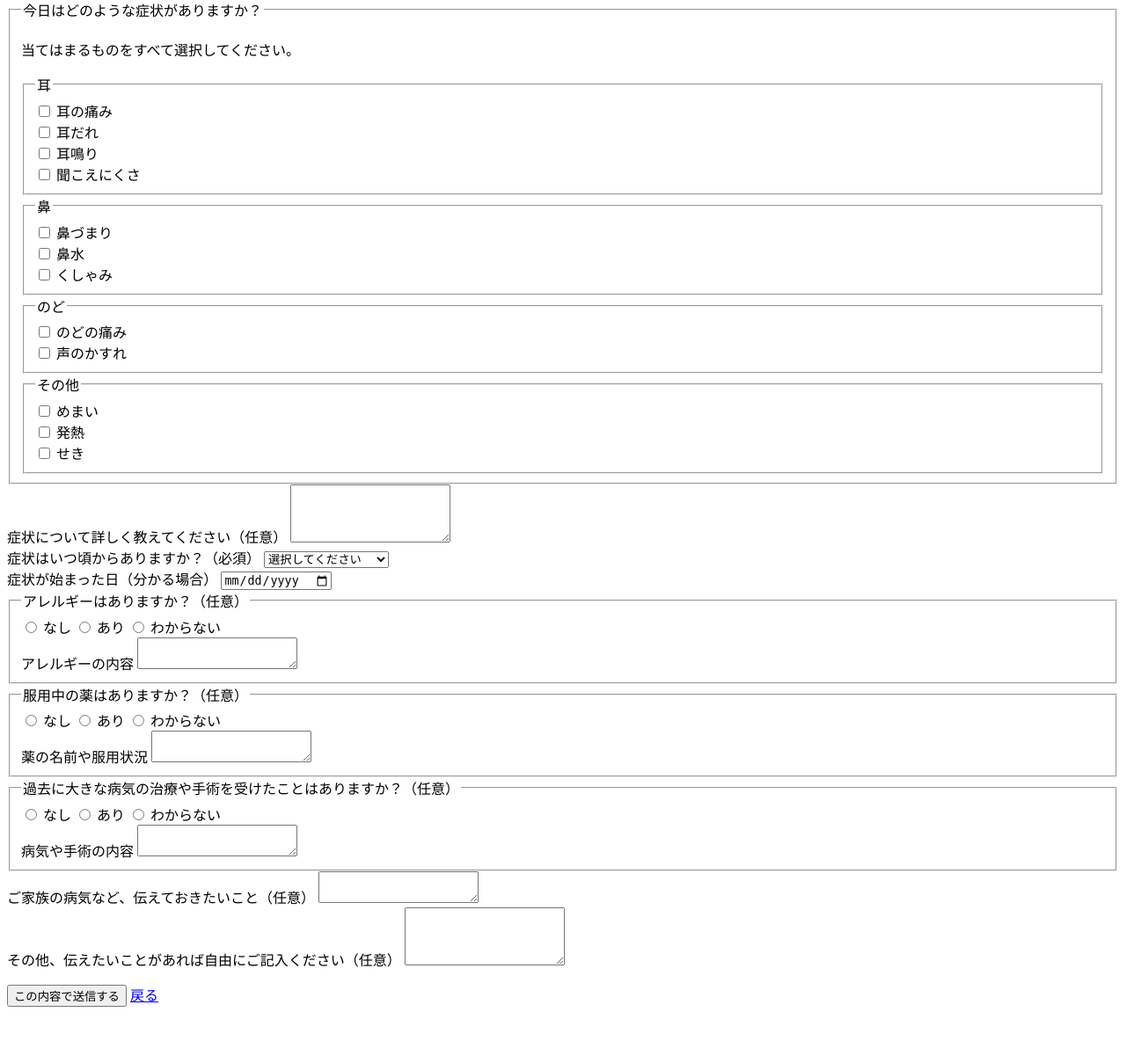
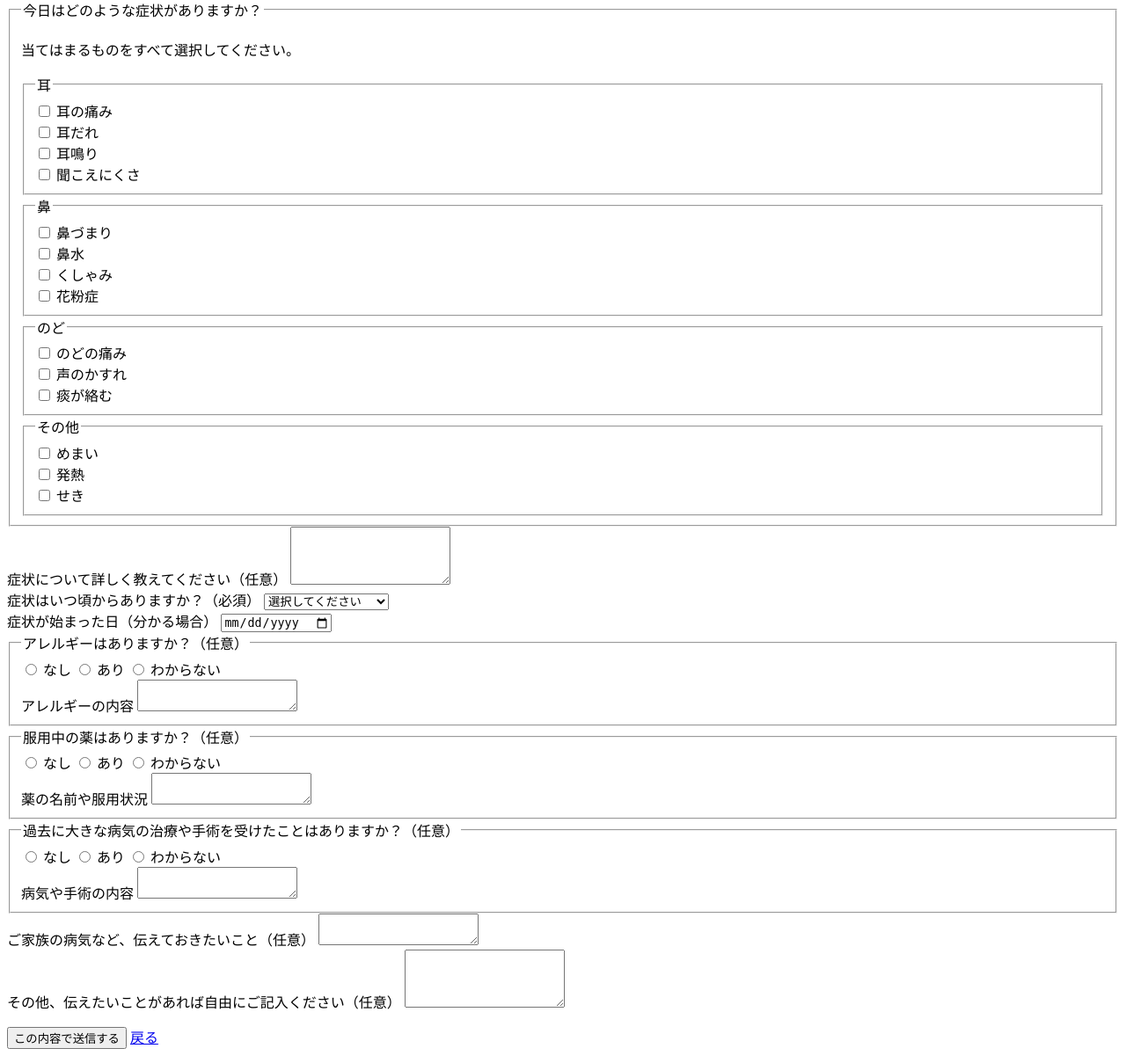
Before and after one commit to P2A-HEIN/P2A_medITrail, a Spring Boot app: page /patient/questionnaireInput?patId=1 in a window 1280 px wide. Shown: the part 170-1379 px from the top of the page at 88% size. Before the commit the page ends 1315 px from the top, so only its background shows below. Run offline with Spring Boot 4, Linux system fonts and the light colour scheme.

Commit message:
デモンストレーション動画取れる

```diff
--- a/team_project/P2A_medITrail/src/main/resources/templates/patient/questionnaireInput.html
+++ b/team_project/P2A_medITrail/src/main/resources/templates/patient/questionnaireInput.html
@@ -59,6 +59,10 @@
 						<input type="checkbox" id="symptom-sneezing" name="symptoms" value="くしゃみ">
 						<label for="symptom-sneezing">くしゃみ</label>
 					</div>
+					<div>
+						<input type="checkbox" id="symptom-hay-fever" name="symptoms" value="花粉症">
+						<label for="symptom-hay-fever">花粉症</label>
+					</div>
 				</fieldset>
 
 				<fieldset>
@@ -70,6 +74,10 @@
 					<div>
 						<input type="checkbox" id="symptom-hoarseness" name="symptoms" value="声のかすれ">
 						<label for="symptom-hoarseness">声のかすれ</label>
+					</div>
+					<div>
+						<input type="checkbox" id="symptom-phlegm" name="symptoms" value="痰が絡む">
+						<label for="symptom-phlegm">痰が絡む</label>
 					</div>
 				</fieldset>
 
```
